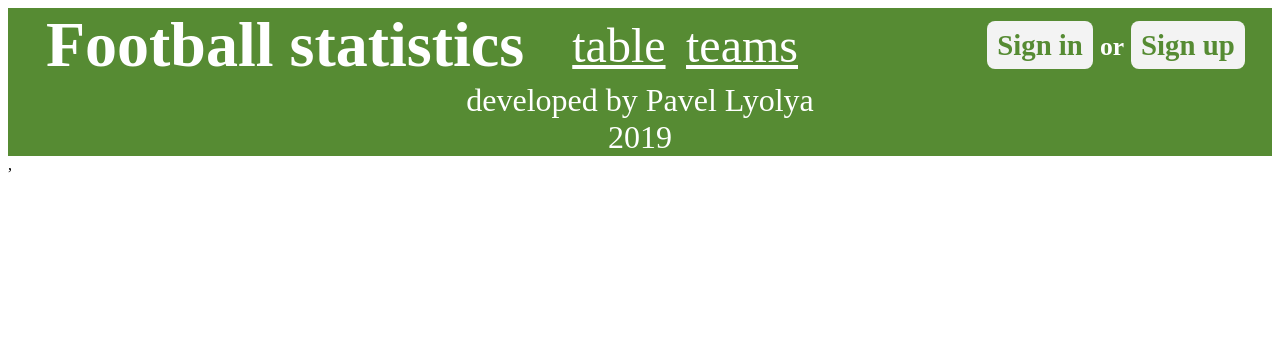
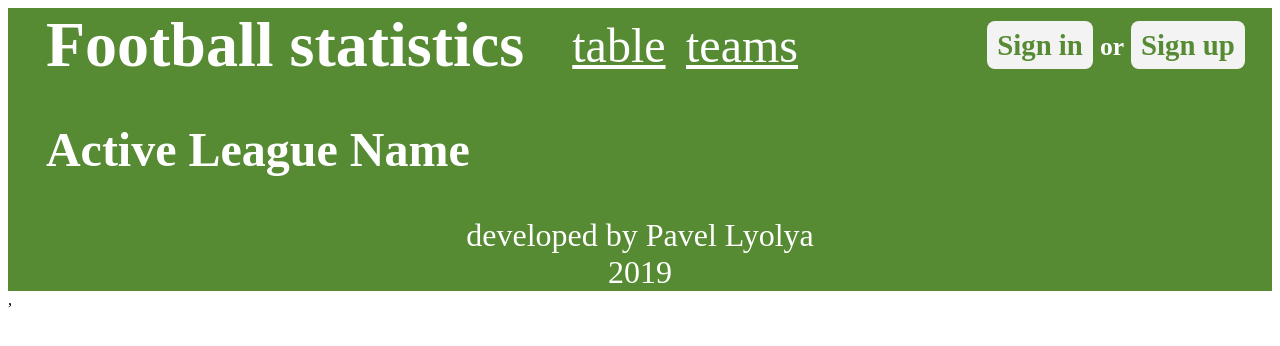
Before and after one commit to pavelLyolya/Medical-research, a React app: page /teams in a window 1280 px wide. Shown: the top 346 px of the page. Built offline with nearby package versions, Linux system fonts and the light colour scheme.

Commit message:
perf: add TeamsHeader

```diff
--- a/src/app/components/App.js
+++ b/src/app/components/App.js
@@ -3,6 +3,7 @@ import { BrowserRouter as Router, Route } from 'react-router-dom';
 import Header from './Header/Header';
 import Footer from './Footer';
 import TableStandingsContainer from '../containers/TableStandingsContainer';
+import Teams from './Teams/Teams';
 
 const App = () => (
     <Router>
@@ -11,7 +12,7 @@ const App = () => (
             <main>
                 <Route exact path='/' />
                 <Route path='/table' component={TableStandingsContainer} />
-                <Route path='/teams' />
+                <Route path='/teams' component={Teams} />
             </main>
             <Footer />
         </React.Fragment>
--- /dev/null
+++ b/src/app/components/Teams/Teams.js
@@ -0,0 +1,20 @@
+import React from 'react';
+// import PropTypes from 'prop-types';
+import TeamsHeader from './TeamsHeader';
+import '../../../css/Teams.scss';
+
+class Teams extends React.Component {
+    render() {
+        return (
+            <section>
+                <TeamsHeader headerName={'Active League Name'} />
+            </section>
+        );
+    }
+}
+
+// Teams.propTypes = {
+//     activeLeagueName: PropTypes.string.isRequired,
+// };
+
+export default Teams;
--- /dev/null
+++ b/src/app/components/Teams/TeamsHeader.js
@@ -0,0 +1,14 @@
+import React from 'react';
+import PropTypes from 'prop-types';
+
+const TeamsHeader = ({ headerName }) => (
+    <header className='teamsHeader' >
+        <h2>{headerName}</h2>
+    </header>
+);
+
+TeamsHeader.propTypes = {
+    headerName: PropTypes.string.isRequired,
+};
+
+export default TeamsHeader;
--- /dev/null
+++ b/src/css/Teams.scss
@@ -0,0 +1,14 @@
+@import './colorAndFont';
+
+.teamsHeader {
+    display: flex;
+    align-items: center;
+    min-height: 7vh;
+    padding: 0 3%;
+    background-color: $main-color;
+
+    h2 {
+        font-size: 3rem;
+        color: #fff;
+    }
+}
```
